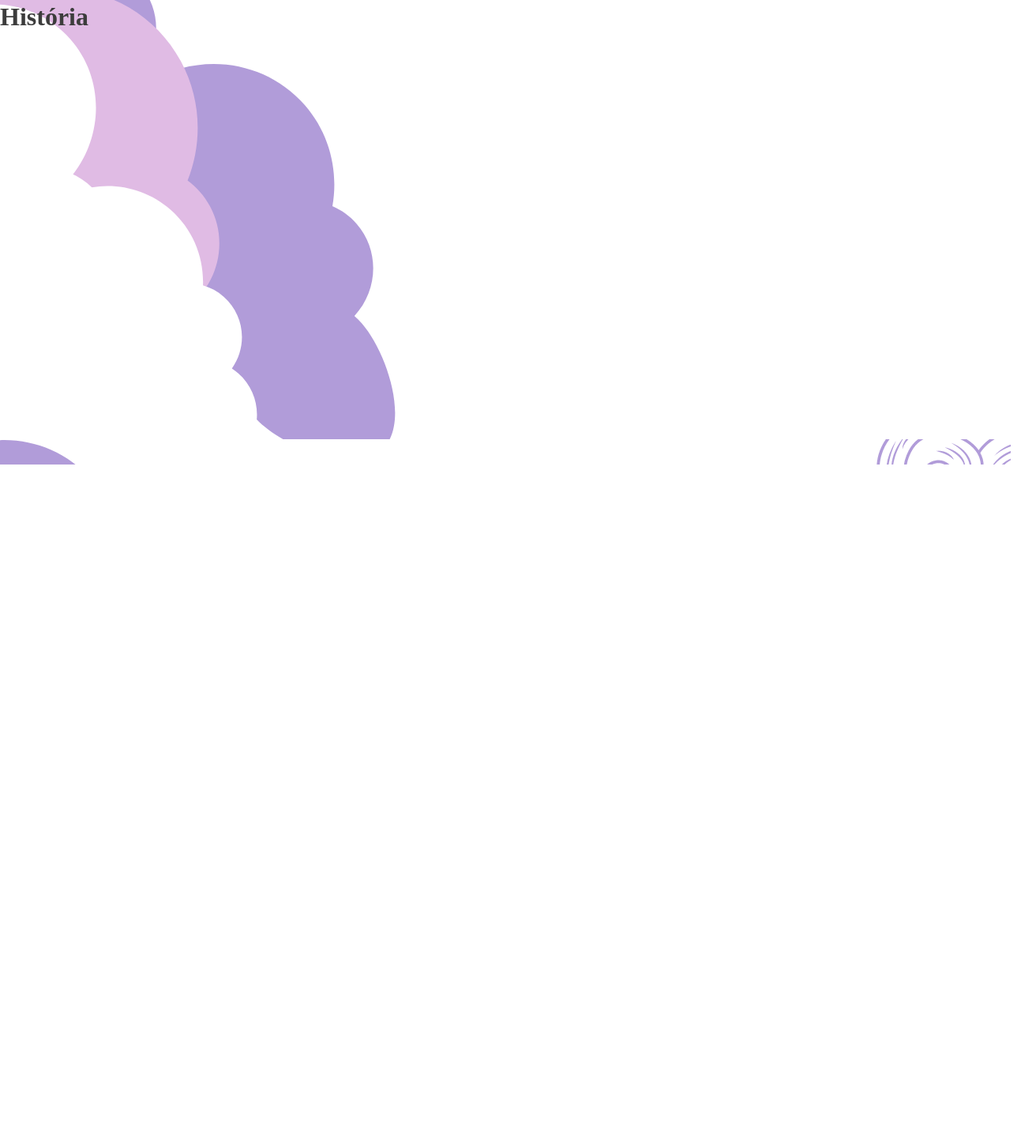
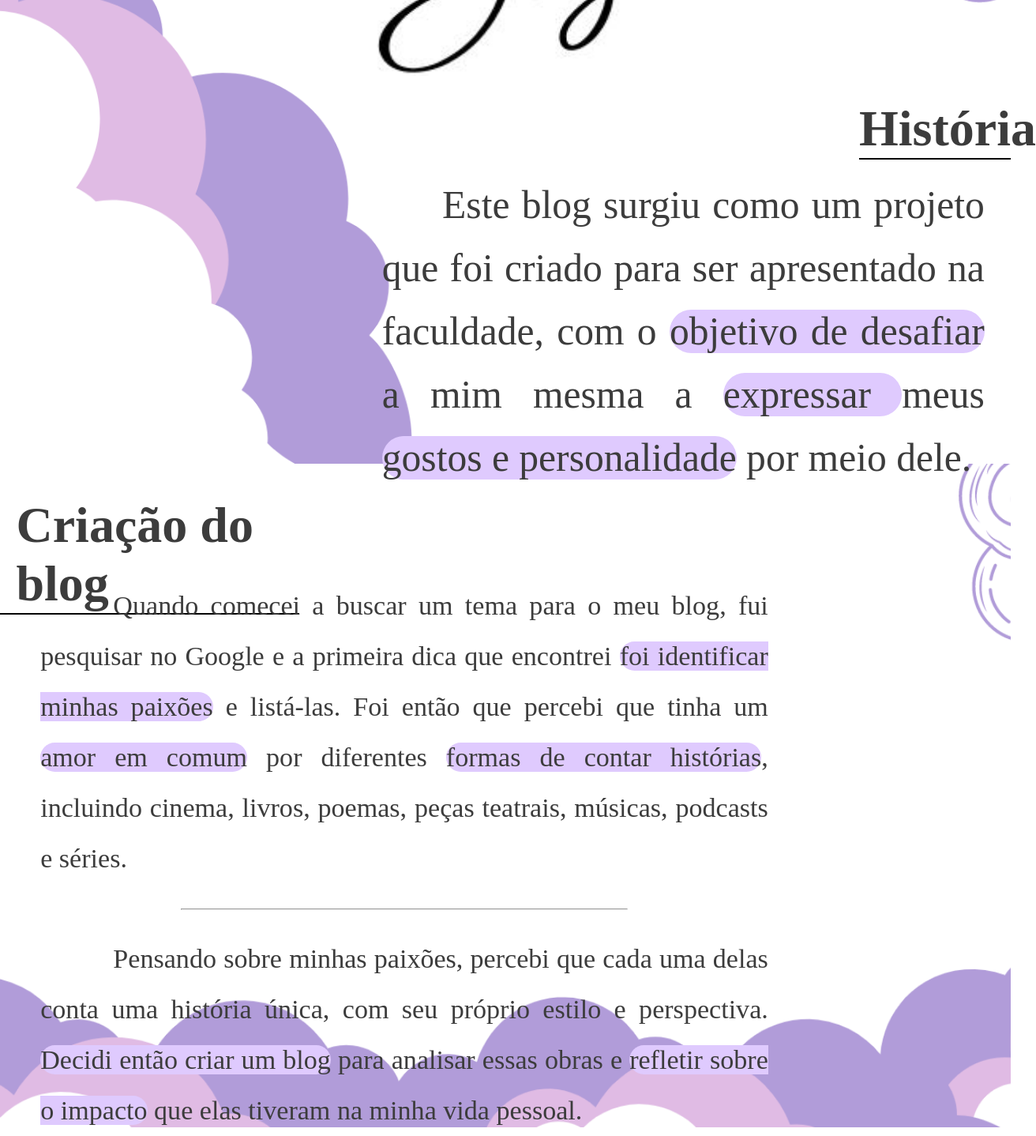
Before and after one commit to Julia-Justino/Encanto, a plain HTML site: page site/html/index.html in a window 1280 px wide. Shown: the part 1013-2451 px from the top of the page at 79% size, 1312 px wide, since content can reach past the window. Before the commit the page ends 1601 px from the top, so only its background shows below. Drawn offline with Linux system fonts and the light colour scheme.

Commit message:
tela blog e criação de blog feito

```diff
--- a/site/css/style/styleEncanto.css
+++ b/site/css/style/styleEncanto.css
@@ -19,21 +19,25 @@ a {
 .header {
     width: 100%;
     background-color: #ffffff;
-    border-bottom: 1px solid #ffffff;
+
 
 }
 
 
 li {
     font-family: 'Montserrat', sans-serif;
-    font-size: 3vh;
-    margin-left: 2vh;
+    font-size: 4vh;
+    margin-left: 4vh;
+    width: auto;
+}
+.navbar ul{
+    margin: 2% 0% 1% 0%;
 }
 
 /*Div centralizadora - formatação global*/
 .container {
     display: flex;
-    width: 80%;
+    width: 100%;
     margin: auto;
 }
 
@@ -44,7 +48,7 @@ li {
 }
 
 hr {
-    justify-content: right;
+    margin: auto;
     height: 0.2vh;
     background-color: black;
     width: 55vw;
@@ -52,11 +56,11 @@ hr {
 
 /*Formatação da navbar*/
 .navbar {
-    color: #ffffff;
     list-style: none;
     display: flex;
-    width: 85vh;
+    width: auto;
     justify-content: space-around;
+    padding: 0;
 }
 
 .header .navbar a {
@@ -72,6 +76,7 @@ hr {
     background-image: url(../../img/banner.gif);
     background-attachment: fixed;
     background-size: cover;
+    background-repeat: no-repeat;
 }
 
 .banner {
@@ -80,13 +85,13 @@ hr {
 }
 
 .banner .container img {
-    height: 30vh;
+    height: 25vh;
 }
 
 .banner .container {
     justify-content: center;
     align-items: center;
-    height: 65%;
+    height: 75%;
     color: rgb(255, 250, 206);
     flex-direction: column;
 }
@@ -102,71 +107,123 @@ hr {
     font-size: 5vh;
 
 }
+
 /*Final do Banner*/
-.blog{
+
+/*Inicio do blog*/
+.paragrafoEspaco{
+    margin-left: 10%;
+}
+
+.blog {
     display: flex;
     width: auto;
     height: auto;
 }
+
 .blog .container {
-    flex-direction: column;
+    align-items: center;
     height: 100vh;
     width: 100%;
     color: rgb(60, 60, 60);
     flex-direction: column;
     background-image: url(../../img/fundoBlog.png);
+    background-size: cover;
+    background-repeat: no-repeat;
 
 }
-.blog .container .tituloBlog{
+
+.blog .container h1 img {
     width: auto;
-    height:auto;
+    height: 36vh;
+    margin: 0%;
     align-items: center;
 }
-.blog .textoBlog{
 
-    flex-direction:row-reverse;
+.blog .textoBlog {
+    display: flex;
+    flex-direction: column;
+    align-items: flex-end;
+    margin-left: 10%;
+    width: 90%;
+    height: 100vw;
+}
+
+.subTituloBlog h2{
+    margin: 0%;
+    text-align: center;
+    border-bottom: solid 2px #000000;
+    width: 15vw;
+    font-size: 8vh;
+}
+
+.blog .texto p {
+    margin: 0% 4%;
+}
+
+.blog .texto {
+    margin: 0%;
+    width: 72%;
+    text-align: justify;
+    font-size: 6.2vh;
+    line-height: 10vh;
 
 }
-/*Inicio do blog*/
-/* .blog{
+
+.marcaBlog {
+    width: auto;
+    background-color: #DFCAFE;
+    border-radius: 50vw;
+}
+
+/*Final do blog*/
+/*Inicio Criação do blog*/
+.criacaoBlog{
+    height: 105vh;
     width: 100%;
-    height: 100vh;
+    color: rgb(60, 60, 60);
+    background-image: url(../../img/fundoCriacaoBlog.png);
+    background-size: cover;
+    background-repeat: no-repeat;
+    display: flex;
+    margin: auto;
+    flex-direction: column;
+}
+.criacaoBlog .container{
+    display: flex;
+    margin: auto;
+    flex-direction: column;
+    align-items:center;
+    margin: 0%;
+    width: 80%;
+    height: 85%;
+}
+.criacaoBlog .container hr{
+    margin: 3% 0%;
+    width: 55%;
+    height: 0.6%;
+    text-align: center;
+    background-color: #B19CD9;
+}
+.subtitulo_criacaoBlog{
     display: flex;
     flex-direction: column;
-    background-image: url(../../img/fundoBlog.png);
-} /* Definição do tamanho e altura do fundo e da cor
-.blog .tituloBlog{
-    text-align: center;
-}/* Deixando o titulo blog no centro
-.blog .tituloBlog img{
-    /* um espaçamento do blog da página
-    margin-top: 5%;
+    align-items:flex-start;
+    margin:4% 68% 0% 0%;
+    height: 15%;
 }
-.blog .tituloBlog h1{
-    margin: 0;
-    height: auto;
+.subtitulo_criacaoBlog h2{
+    border-bottom: solid 2px #000000;
+    width: 28vw;
+    font-size: 8vh;
+    margin: 0%;
+    padding: 0% 0% 0% 10%;
 }
-/* Arrumando o titulo historia
-.blog .textoBlog{
-    height: 100vh;
-    width: 100%;
+.texto_criacaoBlog{
+    width: 90%;
+    text-align: justify;
+    font-size: 4.26vh;
+    justify-content: center;
+    line-height: 8vh;
 }
-.subTituloBlog h1{
-    float: right;
-    text-align: center;
-    border-bottom: solid 1px #000;
-    width: 15vw;
-}
-.blog .texto p{
-
-
-    background-color: aqua;
-}
-.blog .texto {
-    width: 5%;
-    text-align: justify;
-    font-size: 25pt;
-    margin-left: 0%;
-}
- */
-/*Final do blog*/
+/*Final Criação do blog*/
--- a/site/html/index.html
+++ b/site/html/index.html
@@ -5,9 +5,9 @@
     <meta charset="UTF-8">
     <meta http-equiv="X-UA-Compatible" content="IE=edge">
     <meta name="viewport" content="width=device-width, initial-scale=1.0">
-    <link rel="icon" type="image/png" href="../img/logo.jpeg" />
+    <link rel="icon" type="image/png" href="https://images.emojiterra.com/google/android-11/512px/1f308.png" />
     <link rel="stylesheet" href="../css/style/styleEncanto.css">
-    <title>Encanto 🌈</title>
+    <title>Encanto</title>
 </head>
 
 <body>
@@ -17,7 +17,7 @@
 
             <ul class="navbar">
                 <li><a href="#blog">Blog</a></li>
-                <li><a href="#conheca">Conheça-me</a></li>
+                <li><a href="#conheca">Conheça</a></li>
                 <li><a href="#destaque">Destaques</a></li>
                 <li><a href="#pesquisa">Pesquisa</a></li>
                 <li><a href="#pesquisa">Contato</a></li>
@@ -36,27 +36,47 @@
     </div>
     <!-- Final do header-->
     <!--Inicio do blog-->
-    <div class="blog">
+    <div class="blog" id="blog">
         <div class="container">
 
-             <div class="tituloBlog">
+            <div class="tituloBlog">
                 <h1><img src="../img/tituloBlog.jpg" alt=""></h1>
             </div>
             <div class="textoBlog">
                 <div class="subTituloBlog">
-                    <h1>História</h1>
+                    <h2>História</h2>
                 </div>
-                <!--
+                <br>
                 <div class="texto">
-                    <p> Este blog surgiu como um projeto que foi criado para ser apresentado na faculdade, com o
-                        objetivo de desafiar a mim mesma a expressar meus gostos e personalidade por meio dele.</p>
+                    <p><spam class="paragrafoEspaco">Este </spam>
+                        blog surgiu como um projeto que foi criado para ser apresentado na faculdade, com o
+                        <spam class="marcaBlog">objetivo de desafiar</spam> a mim mesma a <spam class="marcaBlog">
+                            expressar </spam> meus <spam class="marcaBlog">gostos e personalidade</spam> por meio dele.
+                    </p>
                 </div>
-
-            </div> -->
-
+            </div>
         </div>
     </div>
     <!--Final do blog-->
+    <!--Crição do blog-->
+    <div class="criacaoBlog">
+        <div class="container">
+            <div class="subtitulo_criacaoBlog"><h2>Criação do blog</h2></div>
+            <div class="texto_criacaoBlog"> <span class="paragrafoEspaco">Quando</span>
+                  comecei a buscar um tema para o meu blog, fui pesquisar no Google e a
+                primeira dica que encontrei <spam class="marcaBlog">foi identificar minhas paixões</spam> e listá-las. Foi então que percebi que tinha um
+                <spam class="marcaBlog">amor em comum</spam> por diferentes <spam class="marcaBlog">formas de contar histórias</spam>, incluindo cinema, livros, poemas, peças teatrais,
+                músicas, podcasts e séries.</div>
+                <hr>
+                <div class="texto_criacaoBlog" id="parte2_criacaoBlog">
+                   <span class="paragrafoEspaco"> Pensando </span>
+                   sobre minhas paixões, percebi que cada uma delas conta uma história única, com seu próprio estilo e
+                    perspectiva. <spam class="marcaBlog">Decidi então criar um blog</spam> para analisar essas obras e <spam class="marcaBlog">refletir sobre o impacto</spam> que elas
+                    tiveram na minha vida pessoal.
+                </div>
+            </div>
+    </div>
+    <!--Final criação blog-->
 </body>
 
 </html>
```
Also changed, not shown: site/img/conheca.png (added), site/img/fundoConheca.png (added), site/img/fundoCriacaoBlog.png (added).
